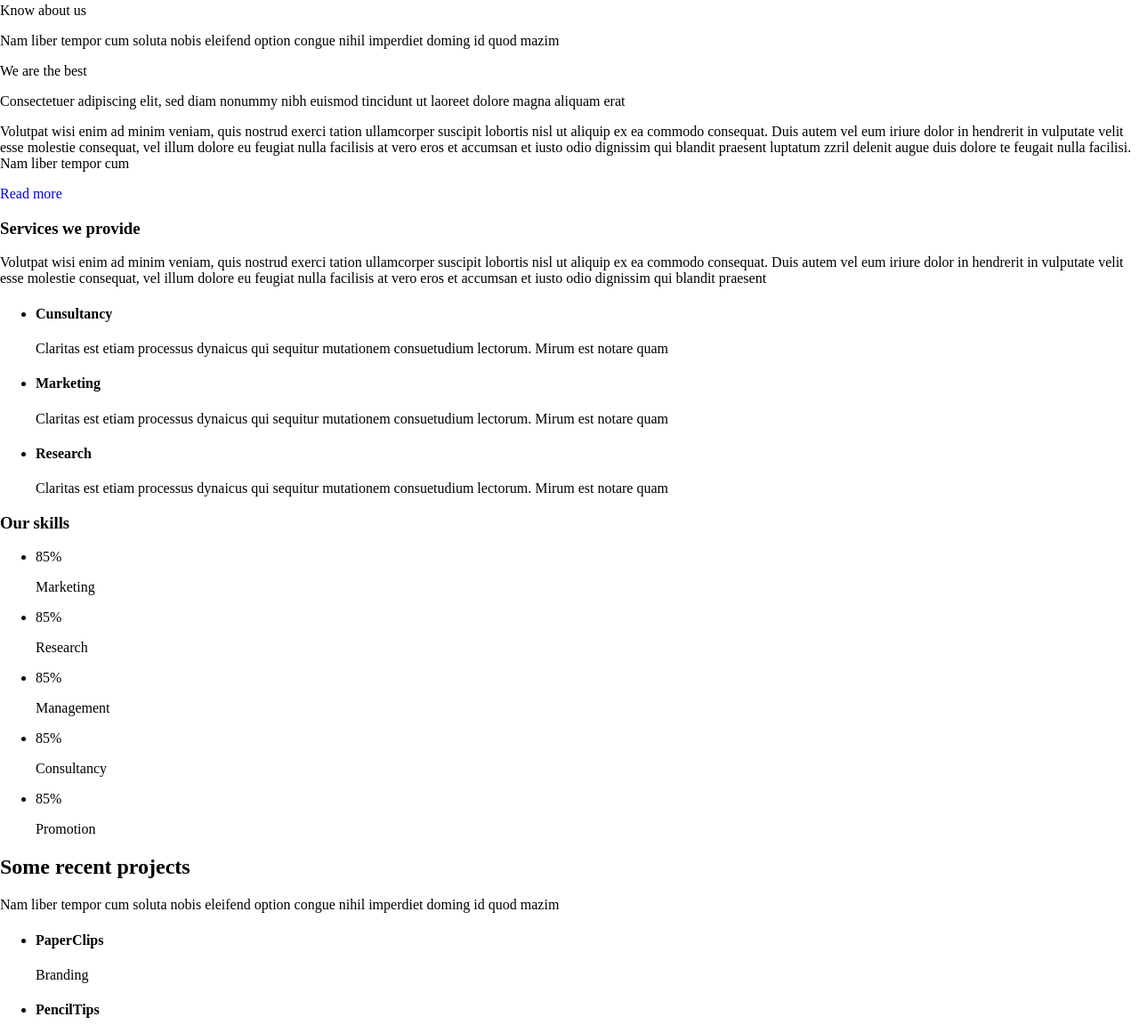
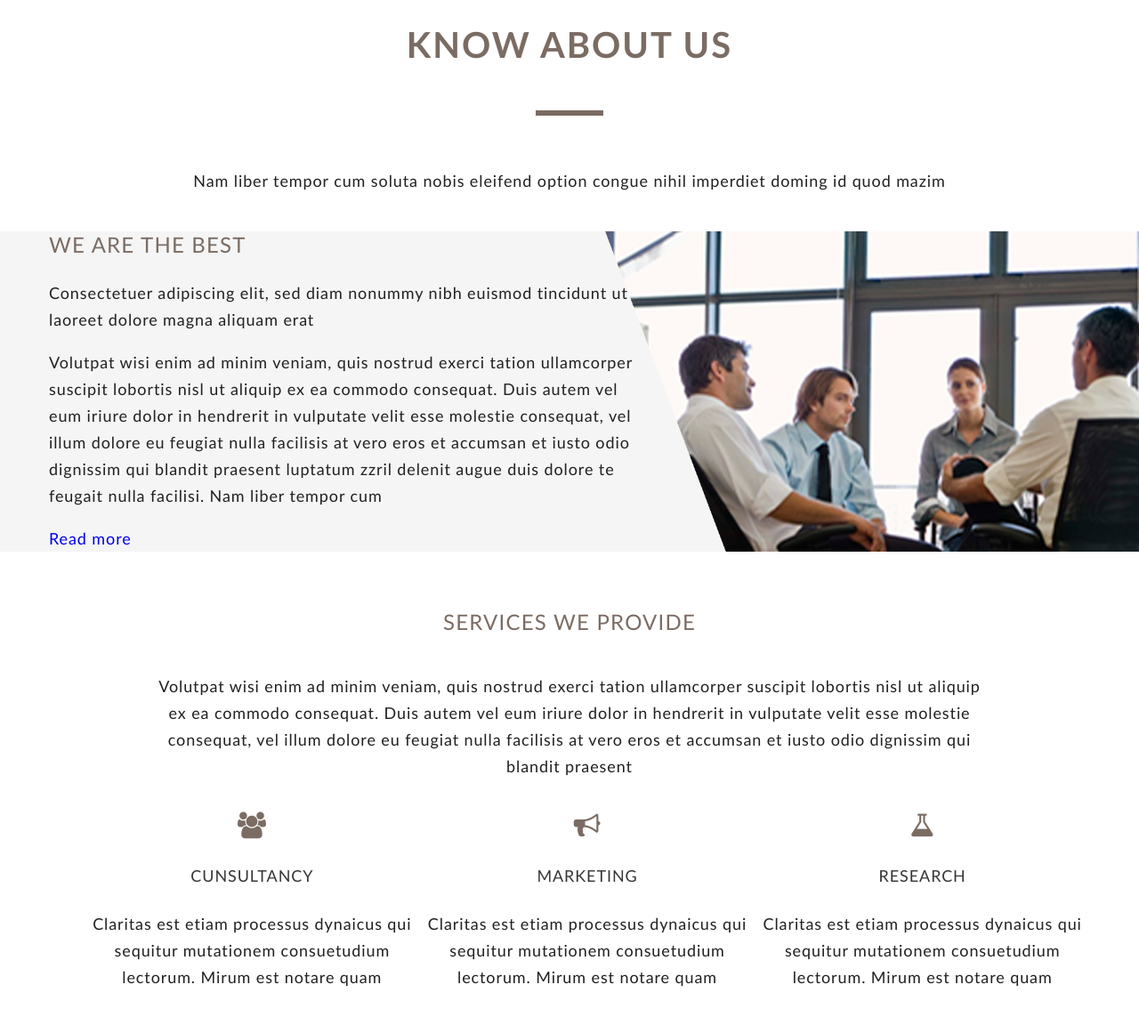
Before and after one commit to pepsiftd/mairala, a website: page source/index.html in a window 1280 px wide. Shown: the part 877-2029 px from the top of the page at 89% size. Drawn offline with nearby package versions, Linux system fonts and the light colour scheme; files that its build step writes are made by us from their sources.

Commit message:
Добавляет внешние стили первых трех блоков секции About

```diff
--- a/source/index.html
+++ b/source/index.html
@@ -5,6 +5,7 @@
 	<title>Mairala</title>
 	<meta name="viewport" content="width=device-width, initial-scale=1">
 	<link rel="stylesheet" href="css/style.min.css">
+  <link rel="stylesheet" href="https://maxcdn.bootstrapcdn.com/font-awesome/4.5.0/css/font-awesome.min.css">
   <link rel="preload" href="fonts/OleoScript-Regular.ttf" as="font">
   <link rel="preload" href="fonts/Raleway-Regular.ttf" as="font">
 </head>
@@ -29,57 +30,67 @@
   </header>
   <main>
     <section class="promo">
-      <div class="promo__slide" style="background-image: url(img/layer_1_3770.png)">
+      <div class="promo__slide" style="background-image: url(img/layer_5_3983.png)">
+        <div class="overlay">
           <div class="container">
             <p><span>Grab your copy of </span>The <strong>premium</strong> quality PSD template for <strong>free</strong></p>
             <a href="#" class="button">Download</a>
           </div>
         </div>
-      <div class="promo__slide" style="background-image: url(img/layer_2_3854.png)">
+      </div>
+      <div class="promo__slide" style="background-image: url(img/layer_1_3770.png)">
+        <div class="overlay">
           <div class="container">
             <p><span>Grab your copy of </span>The <strong>premium</strong> quality PSD template for <strong>free</strong></p>
             <a href="#" class="button">Download</a>
           </div>
         </div>
-      <div class="promo__slide" style="background-image: url(img/layer_5_3983.png)">
+      </div>
+      <div class="promo__slide" style="background-image: url(img/layer_2_3854.png)">
+        <div class="overlay">
           <div class="container">
             <p><span>Grab your copy of </span>The <strong>premium</strong> quality PSD template for <strong>free</strong></p>
             <a href="#" class="button">Download</a>
+          </div>
         </div>
       </div>
     </section>
 
     <section class="about">
       <h2 class="visually-hidden">About us</h2>
-      <div class="heading">
-        <p>Know about us</p>
+      <div class="about__heading">
+        <p class="about__title about__title--large section-title">Know about us</p>
         <p>Nam liber tempor cum soluta nobis eleifend option congue nihil imperdiet doming id quod mazim</p>
       </div>
-      <div class="best">
-        <p>We are the best</p>
+      <div class="about__best">
+        <div class="container">
+          <p class="about__title">We are the best</p>
           <p>Consectetuer adipiscing elit, sed diam nonummy nibh euismod tincidunt ut laoreet dolore magna aliquam erat </p>
           <p>Volutpat wisi enim ad minim veniam, quis nostrud exerci tation ullamcorper suscipit lobortis nisl ut aliquip ex ea commodo consequat. Duis autem vel eum iriure dolor in hendrerit in vulputate velit esse molestie consequat, vel illum dolore eu feugiat nulla facilisis at vero eros et accumsan et iusto odio dignissim qui blandit praesent luptatum zzril delenit augue duis dolore te feugait nulla facilisi. Nam liber tempor cum</p>
           <a href="#" class="button">Read more</a>
         </div>
-      <section class="services">
-        <h3>Services we provide</h3>
-        <p>Volutpat wisi enim ad minim veniam, quis nostrud exerci tation ullamcorper suscipit lobortis nisl ut aliquip ex ea commodo consequat. Duis autem vel eum iriure dolor in hendrerit in vulputate velit esse molestie consequat, vel illum dolore eu feugiat nulla facilisis at vero eros et accumsan et iusto odio dignissim qui blandit praesent </p>
-        <ul class="flex">
-          <li>
-            <h4>Cunsultancy</h4>
+      </div>
+      <section class="about__services">
+        <div class="container">
+          <h3 class="about__title">Services we provide</h3>
+          <p class="about__text">Volutpat wisi enim ad minim veniam, quis nostrud exerci tation ullamcorper suscipit lobortis nisl ut aliquip ex ea commodo consequat. Duis autem vel eum iriure dolor in hendrerit in vulputate velit esse molestie consequat, vel illum dolore eu feugiat nulla facilisis at vero eros et accumsan et iusto odio dignissim qui blandit praesent </p>
+          <ul class="about__services-list">
+            <li class="about__services-item about__services-item--users">
+              <h4 class="about__title about__title--small">Cunsultancy</h4>
               <p>Claritas est etiam processus dynaicus qui sequitur mutationem consuetudium lectorum. Mirum est notare quam</p>
             </li>
-          <li>
-            <h4>Marketing</h4>
+            <li class="about__services-item about__services-item--bullhorn">
+              <h4 class="about__title about__title--small">Marketing</h4>
               <p>Claritas est etiam processus dynaicus qui sequitur mutationem consuetudium lectorum. Mirum est notare quam</p>
             </li>
-          <li>
-            <h4>Research</h4>
+            <li class="about__services-item about__services-item--flask">
+              <h4 class="about__title about__title--small">Research</h4>
               <p>Claritas est etiam processus dynaicus qui sequitur mutationem consuetudium lectorum. Mirum est notare quam</p>
             </li>
           </ul>
+        </div>
       </section>
-      <section class="skills">
+      <section class="about__skills">
         <h3>Our skills</h3>
         <ul>
           <li>
--- /dev/null
+++ b/source/sass/blocks/about.scss
@@ -0,0 +1,90 @@
+.about {
+    font-size: 18px;
+    line-height: 30px;
+    font-weight: 400;
+    letter-spacing: 0.05em;
+    color: #212121;
+}
+
+.about__heading {
+  display: flex;
+  flex-direction: column;
+  align-items: center;
+
+  background-color: #ffffff;
+}
+
+.about__title {
+  font-size: 24px;
+  line-height: 30px;
+  font-weight: 500;
+  text-transform: uppercase;
+  letter-spacing: 0.05em;
+  color: $heading-color;
+
+  &--small {
+    font-size: 18px;
+    line-height: 29px;
+    font-weight: 400;
+    color: $small-title-color;
+  }
+
+  &--large {
+    font-size: 40px;
+    line-height: 47px;
+    font-weight: 600;
+    letter-spacing: 0.05em;
+  }
+}
+
+.about__best {
+  background-color: $even-section-bg-color;
+  background-image: url("../img/rectangle_5_copy_3_7065.png");
+  background-size: contain;
+  background-repeat: no-repeat;
+  background-position: right;
+
+  p {
+    max-width: 57%;
+  }
+}
+
+.about__services {
+  display: flex;
+  flex-direction: column;
+  align-items: center;
+
+  text-align: center;
+  padding-top: 40px;
+
+  .about__text {
+    max-width: 80%;
+  }
+}
+
+.about__services-list {
+  display: flex;
+  justify-content: space-between;
+
+  list-style: none;
+}
+
+.about__services-item {
+  &::before {
+    font-family: FontAwesome;
+    font-size: 29.8px;
+    color: #7b6c63;
+  }
+
+  &--users::before {
+    content: "\f0c0";
+  }
+
+  &--bullhorn::before {
+    content: "\f0a1";
+  }
+
+  &--flask::before {
+    content: "\f0c3";
+  }
+}
--- a/source/sass/blocks/container.scss
+++ b/source/sass/blocks/container.scss
@@ -1,4 +1,7 @@
 .container {
 	margin: 0 auto;
 	max-width: 1170px;
+  display: inherit;
+  flex-direction: inherit;
+  align-items: inherit;
 }
--- a/source/sass/blocks/logo.scss
+++ b/source/sass/blocks/logo.scss
@@ -5,7 +5,7 @@
   margin-bottom: 30px;
   margin-right: 50px;
 
-  font-family: OleoScript, serif;
+  font-family: "OleoScript", "Brush Script MT", cursive;
   font-size: 47.7px;
   line-height: 35px;
   font-weight: 400;
--- a/source/sass/blocks/main-nav.scss
+++ b/source/sass/blocks/main-nav.scss
@@ -15,7 +15,7 @@
   a {
       position: relative;
 
-      font-family: Raleway, sans-serif;
+      font-family: "Raleway", "Baskerville", sans-serif;
       font-size: 12.1px;
       line-height: 30px;
       font-weight: 400;
--- /dev/null
+++ b/source/sass/blocks/overlay.scss
@@ -0,0 +1,9 @@
+.overlay {
+  display: inherit;
+  align-items: inherit;
+
+  width: 100%;
+  height: 100%;
+
+  background-color: rgba(0, 0, 0, 0.8);
+}
--- a/source/sass/blocks/promo.scss
+++ b/source/sass/blocks/promo.scss
@@ -7,7 +7,6 @@
 
     max-width: 75%;
 
-    font-family: Raleway;
     font-size: 66px;
     line-height: 75px;
     font-weight: 400;
@@ -27,20 +26,18 @@
 
   strong {
     font-weight: 600;
-    color: #7b6c63;
+    color: $promo-strong-color;
   }
+}
 
-  &__slide {
-    display: none;
+.promo__slide {
+  display: none;
+  align-items: center;
 
-    width: 100%;
-    height: 100%;
+  width: 100%;
+  height: 100%;
 
-    &:first-child {
-      display: flex;
-      align-items: center;
-    }
+  &:first-child {
+    display: flex;
   }
-
-
 }
--- /dev/null
+++ b/source/sass/blocks/section-title.scss
@@ -0,0 +1,15 @@
+.section-title {
+  display: flex;
+  flex-direction: column;
+  align-items: center;
+
+  &::after {
+    content: "";
+    display: block;
+
+    margin-top: 50px;
+    width: 76px;
+    height: 6px;
+    background-color: $heading-color;
+  }
+}
--- a/source/sass/global.scss
+++ b/source/sass/global.scss
@@ -12,6 +12,8 @@ body {
   padding: 0;
   margin: 0;
   min-width: 320px;
+
+  font-family: "Raleway", "Trebuchet MS", sans-serif;
 }
 
 a {
--- a/source/sass/style.scss
+++ b/source/sass/style.scss
@@ -3,7 +3,10 @@
 @import "fonts.scss";
 @import "blocks/visually-hidden.scss";
 @import "blocks/container.scss";
+@import "blocks/overlay.scss";
 @import "blocks/page-header.scss";
 @import "blocks/logo.scss";
 @import "blocks/main-nav.scss";
 @import "blocks/promo.scss";
+@import "blocks/about.scss";
+@import "blocks/section-title.scss";
--- a/source/sass/variables.scss
+++ b/source/sass/variables.scss
@@ -0,0 +1,5 @@
+$promo-strong-color: #7b6c63;
+$heading-color: #7b6c63;
+$small-title-color: #363636;
+
+$even-section-bg-color: #f5f5f5;
```
Also changed, not shown: source/img/rectangle_5_copy_3_7065.png (added). Lines whose indentation alone changed are shown as unchanged.
